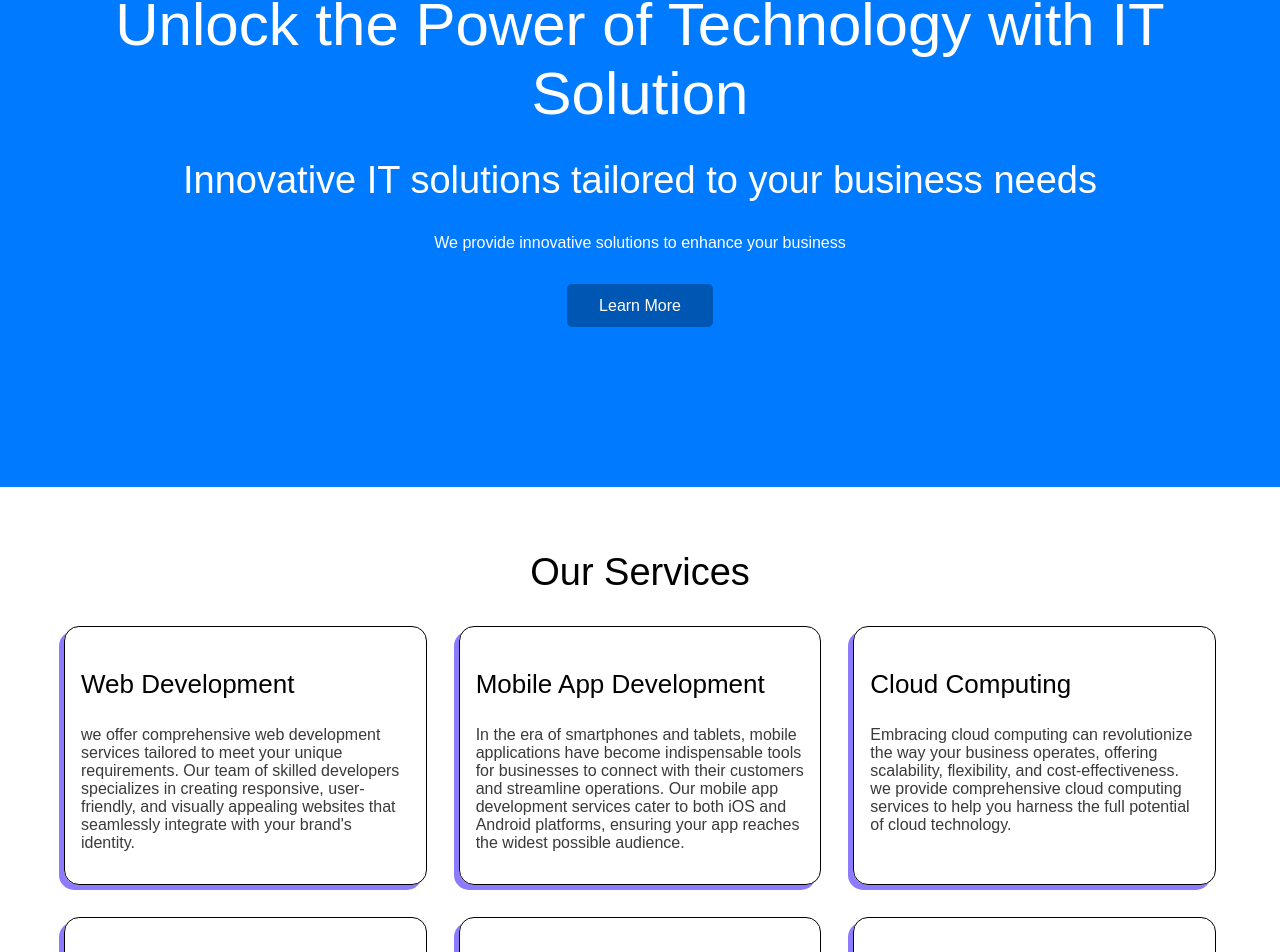
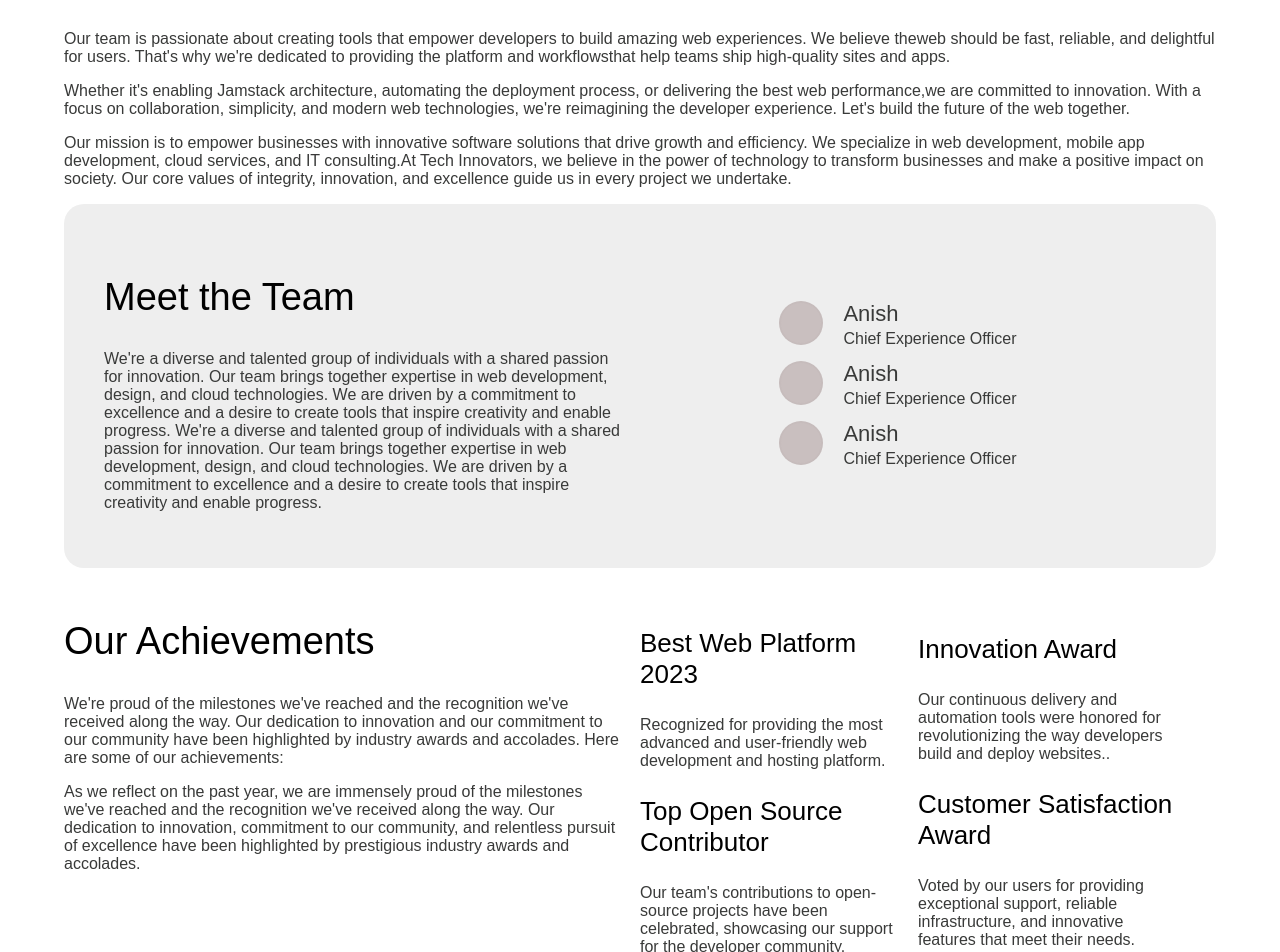
Before and after one commit to developer111222/Itcompany, a React (Create React App) app: page /about in a window 1280 px wide. Shown: the part 280-1232 px from the top of the page. Built offline with nearby package versions, Linux system fonts and the light colour scheme.

Commit message:
first commit

```diff
--- a/src/App.css
+++ b/src/App.css
@@ -33,7 +33,45 @@ p{
 .right{
   padding: 10px 20px;
 }
-
+.flex-con{
+  display: flex;
+}
+.flex-center{
+  display: flex;
+  justify-content: center;
+  gap: 20px;
+  margin: 10px;
+}
+.circle{
+  width: 40px;
+  height: 40px;
+  border-radius: 50%;
+  border: 2px solid #c7bcbcee;
+  background-color: #c7bcbcee;
+}
+.flex-style{
+  background: #eee;
+  padding: 40px;
+  border-radius: 20px;
+}
+.flex-start{
+  display: flex;
+  gap: 20px;
+}
+.margin-btm{
+  margin-bottom: 10px;
+}
+@media screen and (max-width:768px){
+  .flex-con{
+    flex-direction: column;
+  }
+  .flex-center{
+    justify-content: flex-start;
+  }
+  .flex-style{
+    padding: 20px;
+  }
+}
 @media (prefers-reduced-motion: no-preference) {
   .App-logo {
     animation: App-logo-spin infinite 20s linear;
--- a/src/App.js
+++ b/src/App.js
@@ -1,14 +1,23 @@
 import logo from './logo.svg';
 import './App.css';
+import { BrowserRouter, Routes,Route, Link } from "react-router-dom";
 import Header from './component/header/Header';
 import Home from './component/Home/Home';
 import Footer from './component/footer/Footer';
+import About from './component/about/About';
+import Contact from './component/contact/Contact';
 
 function App() {
   return (
    <>
+      <BrowserRouter>
       <Header/>
-      <Home/>
+      <Routes>
+      <Route path='/' element={<Home />} />
+      <Route path='/about' element={<About />} />
+      <Route path='/contact' element={<Contact />} />
+      </Routes>
+      </BrowserRouter>
       <Footer/>
    </>
 
--- a/src/component/Home/Home.css
+++ b/src/component/Home/Home.css
@@ -13,6 +13,8 @@ body {
   .main-content {
     flex-grow: 1;
     padding: 2rem 4rem;
+    max-width: 1200px;
+    margin: 0 auto;
   }
 
   .hero-section {
--- /dev/null
+++ b/src/component/about/About.jsx
@@ -0,0 +1,29 @@
+import React from 'react'
+import Team from './assets/Team/Team'
+import Achievement from './assets/Team/Achievment/Achievement'
+
+const About = () => {
+  return (
+    <main className="main-content">
+        <div>
+        <h1 style={{fontWeight:"600"}}>We're on a mission to make the webbeautiful and accessible for all.</h1>
+      <p>
+      Our team is passionate about creating tools that empower developers to build amazing web experiences. We believe theweb should be fast, reliable, and delightful for users. That's why we're dedicated to providing the platform and workflowsthat help teams ship high-quality sites and apps.
+</p>
+<p>
+Whether it's enabling Jamstack architecture, automating the deployment process, or delivering the best web performance,we are committed to innovation. With a focus on collaboration, simplicity, and modern web technologies, we're reimagining the developer experience. Let's build the future of the web together.
+      </p>
+      <p>   Our mission is to empower businesses with innovative software solutions
+        that drive growth and efficiency. We specialize in web development,
+        mobile app development, cloud services, and IT consulting.At Tech Innovators, we believe in the power of technology to transform
+        businesses and make a positive impact on society. Our core values of
+        integrity, innovation, and excellence guide us in every project we undertake.</p>
+
+    </div>
+    <Team/>
+    <Achievement/>
+        </main>
+  )
+}
+
+export default About
--- /dev/null
+++ b/src/component/about/assets/Team/Achievment/Achievement.jsx
@@ -0,0 +1,41 @@
+import React from 'react'
+
+const Achievement = () => {
+  return (
+    <div style={{padding:"20px 0"}}>
+        <div className='flex-con'>
+            <div className='left'>
+                <h2>Our Achievements</h2>
+                <p>We're proud of the milestones we've reached and the recognition we've received along the way. Our dedication to innovation and our commitment to our community have been highlighted by industry awards and accolades. Here are some of our achievements:</p>
+                <p>As we reflect on the past year, we are immensely proud of the milestones we've reached and the recognition we've received along the way. Our dedication to innovation, commitment to our community, and relentless pursuit of excellence have been highlighted by prestigious industry awards and accolades. </p>
+            </div>
+            <div className='right flex'>
+                <div className='left'>
+                    <div>
+                        <h3>Best Web Platform 2023</h3>
+                        <p>Recognized for providing the most advanced and user-friendly web development and hosting platform.</p>
+                    </div>
+                    <div>
+                        <h3>Top Open Source Contributor</h3>
+                        <p>Our team's contributions to open-source projects have been celebrated, showcasing our support for the developer community.</p>
+                    </div>
+                </div>
+                <div className='right'>
+                <div>
+                        <h3>Innovation Award</h3>
+                        <p>Our continuous delivery and automation tools were honored for revolutionizing the way developers build and deploy websites..</p>
+                    </div>
+
+                    <div>
+                        <h3>Customer Satisfaction Award</h3>
+                        <p>Voted by our users for providing exceptional support, reliable infrastructure, and innovative features that meet their needs.</p>
+                    </div>
+                </div>
+
+    </div>
+        </div>
+        </div>
+  )
+}
+
+export default Achievement
--- /dev/null
+++ b/src/component/about/assets/Team/Team.jsx
@@ -0,0 +1,39 @@
+import React from 'react'
+
+const Team = () => {
+  return (
+  <div className='flex flex-style'>
+    <div className='left'>
+        <h2>Meet the Team</h2>
+        <p>We're a diverse and talented group of individuals with a shared passion for innovation. Our team brings together expertise in web development, design, and cloud technologies. We are driven by a commitment to excellence and a desire to create tools that inspire creativity and enable progress.
+        We're a diverse and talented group of individuals with a shared passion for innovation. Our team brings together expertise in web development, design, and cloud technologies. We are driven by a commitment to excellence and a desire to create tools that inspire creativity and enable progress.
+        </p>
+    </div>
+    <div className='right'>
+<div className="flex-center">
+    <div className='circle'></div>
+    <div>
+        <p style={{fontSize:"22px",margin:"0",}}>Anish</p>
+        <p style={{margin:"3px 0"}}>Chief Experience Officer</p>
+    </div>
+</div>
+<div className="flex-center">
+    <div className='circle'></div>
+    <div>
+        <p style={{fontSize:"22px",margin:"0"}}>Anish</p>
+        <p style={{margin:"3px 0"}}>Chief Experience Officer</p>
+    </div>
+</div>
+<div className="flex-center">
+    <div className='circle'></div>
+    <div>
+        <p style={{fontSize:"22px",margin:"0"}}>Anish</p>
+        <p style={{margin:"3px 0"}}>Chief Experience Officer</p>
+    </div>
+</div>
+    </div>
+  </div>
+  )
+}
+
+export default Team
--- /dev/null
+++ b/src/component/contact/Contact.jsx
@@ -0,0 +1,18 @@
+import React from 'react'
+import Details from './assets/Details'
+
+const Contact = () => {
+  return (
+    <main className="main-content">
+        <div style={{textAlign:"center"}}>
+        <h1>Get in Touch with Us</h1>
+        <p>Have a question or need assistance? Reach out to us through the form below, and we'll get back to you promptly.
+<br/>
+We are here to help you with any inquiries regarding our services or to discuss potential collaborations. Let's start a conversation today.</p>
+</div>
+<Details/>
+        </main>
+  )
+}
+
+export default Contact
--- /dev/null
+++ b/src/component/contact/assets/Details.jsx
@@ -0,0 +1,25 @@
+import React from 'react'
+
+const Details = () => {
+  return (
+    <div className='flex'>
+        <div className='left'>
+            <div className='margin-btm'>
+                <h3 style={{margin:"0"}}>Contact Us</h3>
+                <p style={{margin:"3px 0"}}>+91 9728459014</p>
+            </div>
+            <div className='margin-btm'>
+                <h3 style={{margin:"0"}}>Email</h3>
+                <p style={{margin:"3px 0"}}>anishprajapati765@gmail.com</p>
+            </div>
+            <div className='margin-btm'>
+                <h3 style={{margin:"0"}}>Address</h3>
+                <p style={{margin:"3px 0"}}>Karnal</p>
+            </div>
+        </div>
+        <div className='right'></div>
+    </div>
+  )
+}
+
+export default Details
--- a/src/component/header/Header.jsx
+++ b/src/component/header/Header.jsx
@@ -1,5 +1,6 @@
 import React, { useState } from 'react';
 import './Header.css';
+import { NavLink } from 'react-router-dom';
 
 const Header = () => {
   const [isNavOpen, setIsNavOpen] = useState(false);
@@ -16,17 +17,16 @@ const Header = () => {
       <div className={`nav-menu ${isNavOpen ? 'show' : ''}`}>
         <ul className="nav-list">
           <li>
-            <a href="#">Home</a>
+
+            <NavLink to="/">Home</NavLink>
           </li>
           <li>
-            <a href="#">About</a>
+            <NavLink to="/about">About</NavLink>
           </li>
           <li>
-            <a href="#">Services</a>
+           <NavLink to="/contact">Contact</NavLink>
           </li>
-          <li>
-            <a href="#">Contact</a>
-          </li>
+
         </ul>
       </div>
       <div className="navbar-toggle" onClick={toggleNav}>
```
